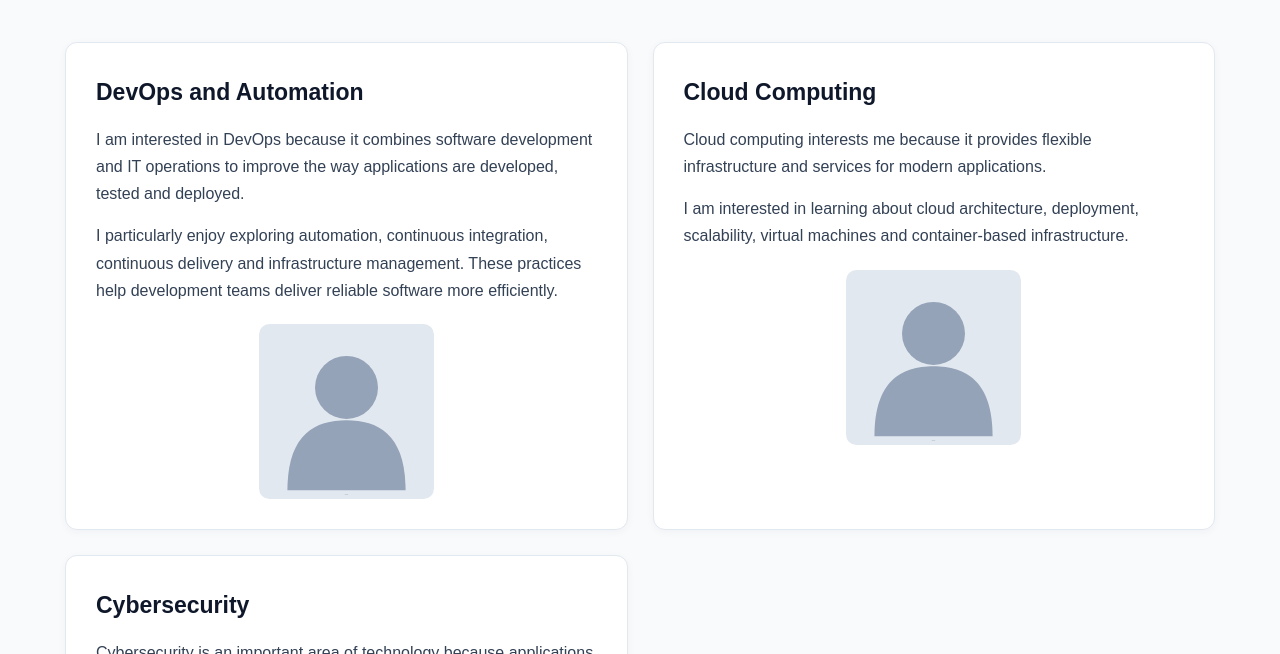
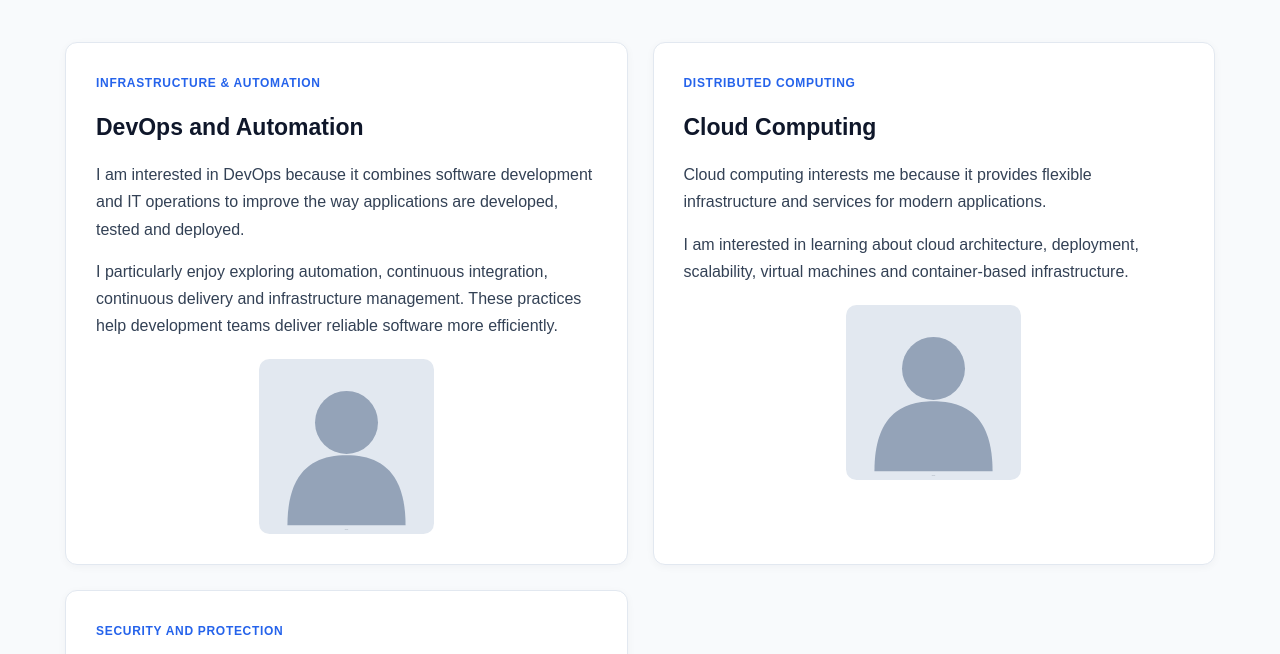
Before and after one commit to um25aac/Personal-Portfolio, a plain HTML site: page interests.html in a window 1280 px wide. Shown: the part 279-933 px from the top of the page. Drawn offline with Linux system fonts and the light colour scheme.

Commit message:
Add project categories to interest articles

```diff
--- a/interests.html
+++ b/interests.html
@@ -38,6 +38,7 @@
     <section class="interest-list">
 
         <article class="content-card">
+            <p class="project-category">Infrastructure & Automation</p>
             <h2>DevOps and Automation</h2>
 
             <p>
@@ -63,6 +64,7 @@
         </article>
 
         <article class="content-card">
+            <p class="project-category">Distributed Computing</p>
             <h2>Cloud Computing</h2>
 
             <p>
@@ -86,6 +88,7 @@
         </article>
 
         <article class="content-card">
+            <p class="project-category">Security and Protection</p>
             <h2>Cybersecurity</h2>
 
             <p>
```
